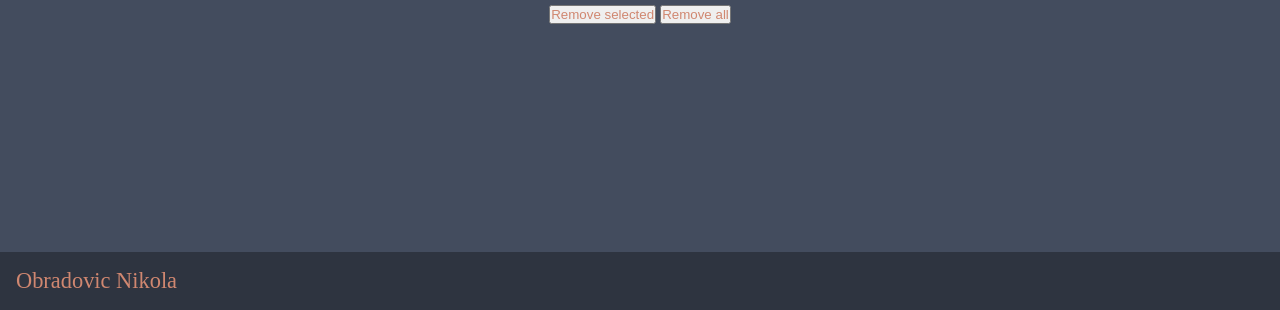
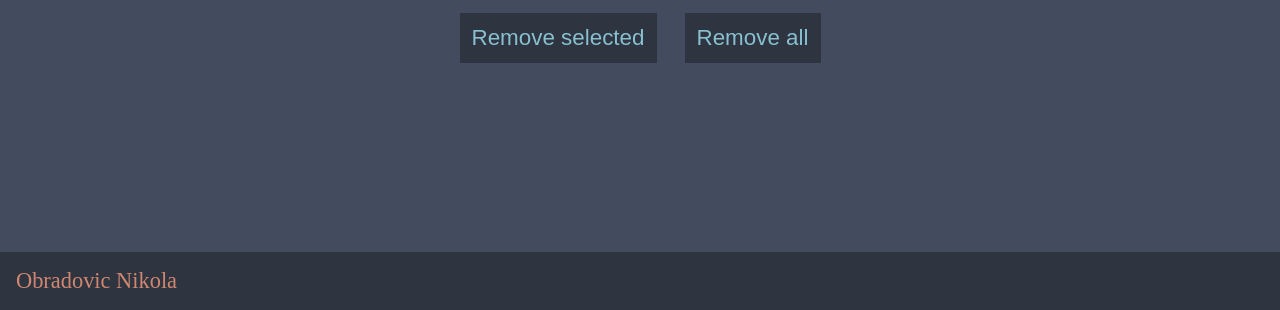
Before and after one commit to ObradovicNikola/javascript-good-food, a plain HTML site: page index.html in a window 1280 px wide. Shown: the part 490-800 px from the top of the page. Drawn offline with Linux system fonts and the light colour scheme.

Commit message:
added btn styles

```diff
--- a/styles/index.css
+++ b/styles/index.css
@@ -46,7 +46,7 @@
 }
 
 .command .addBtn:hover {
-  background-color: #d8dee9;
+  background-color: #88c0d0;
   cursor: pointer;
 }
 
@@ -107,3 +107,20 @@
 .item .right .counter {
   color: #88C0D0;
 }
+
+#removeSelected,
+#removeAll {
+  border: none;
+  font-size: 1.4em;
+  padding: 12px;
+  cursor: pointer;
+  background-color: #2e3440;
+  color: #88c0d0;
+  margin: 8px 12px;
+}
+
+#removeSelected:hover,
+#removeAll:hover {
+  color: #2e3440;
+  background-color: #88c0d0;
+}
```
